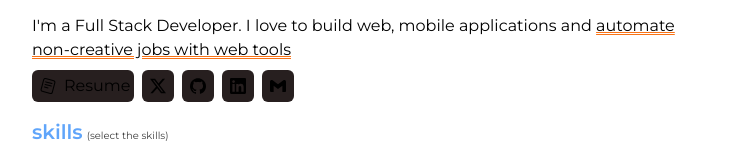
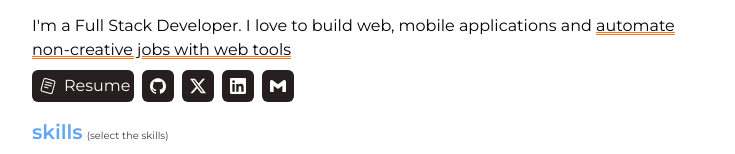
Before and after one commit to MaheshtheDev/maheshthedev.me, a Next.js app: page / in a window 1280 px wide. Shown: the part 172-326 px from the top of the page, without its empty margins (272-1007 px from the left). Built offline with nearby package versions, Linux system fonts and the light colour scheme.

Commit message:
fix: Theme switcher issue

```diff
--- a/components/socials.tsx
+++ b/components/socials.tsx
@@ -8,14 +8,14 @@ export default function Socials() {
       icon: <Resume />,
     },
     {
+      name: "GitHub",
+      link: "https://github.com/MaheshtheDev",
+      icon: <GitHubIcon />,
+    },
+    {
       name: "Twitter",
       link: "https://twitter.com/MaheshtheDev",
       icon: <XIcon />,
-    },
-    {
-      name: "GitHub",
-      link: "https://github.com/MaheshtheDev",
-      icon: <GitHubIcon />,
     },
     {
       name: "LinkedIn",
@@ -36,7 +36,7 @@ export default function Socials() {
         {socials.map((social, index) => (
           <a
             key={index}
-            className="flex gap-1 items-center bg-[#271f1f] py-1 px-1 rounded-md w-fit transition-transform duration-300 transform hover:scale-105 hover:text-white "
+            className="flex gap-1 items-center bg-[#271f1f] py-1 px-1 rounded-md w-fit transition-transform duration-300 transform hover:scale-105 text-white"
             href={social.link}
           >
             {social.icon}
```
